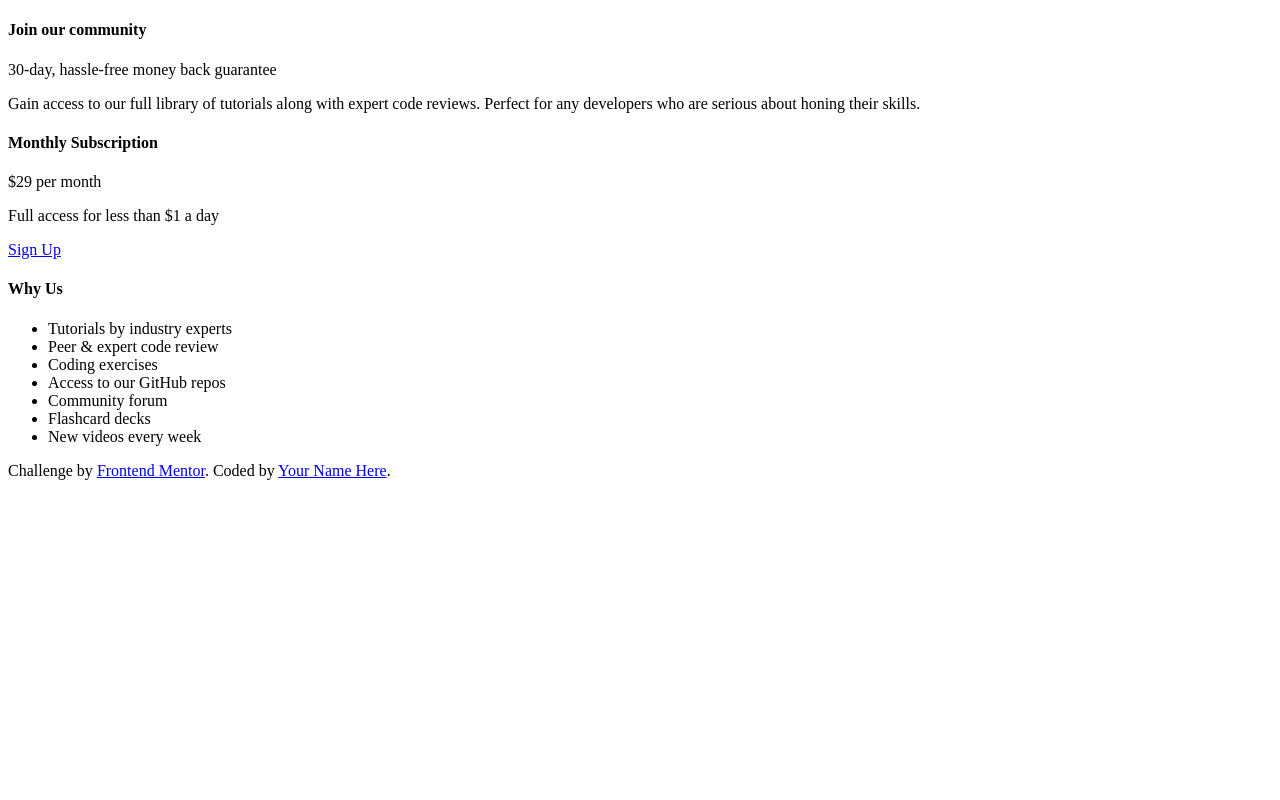
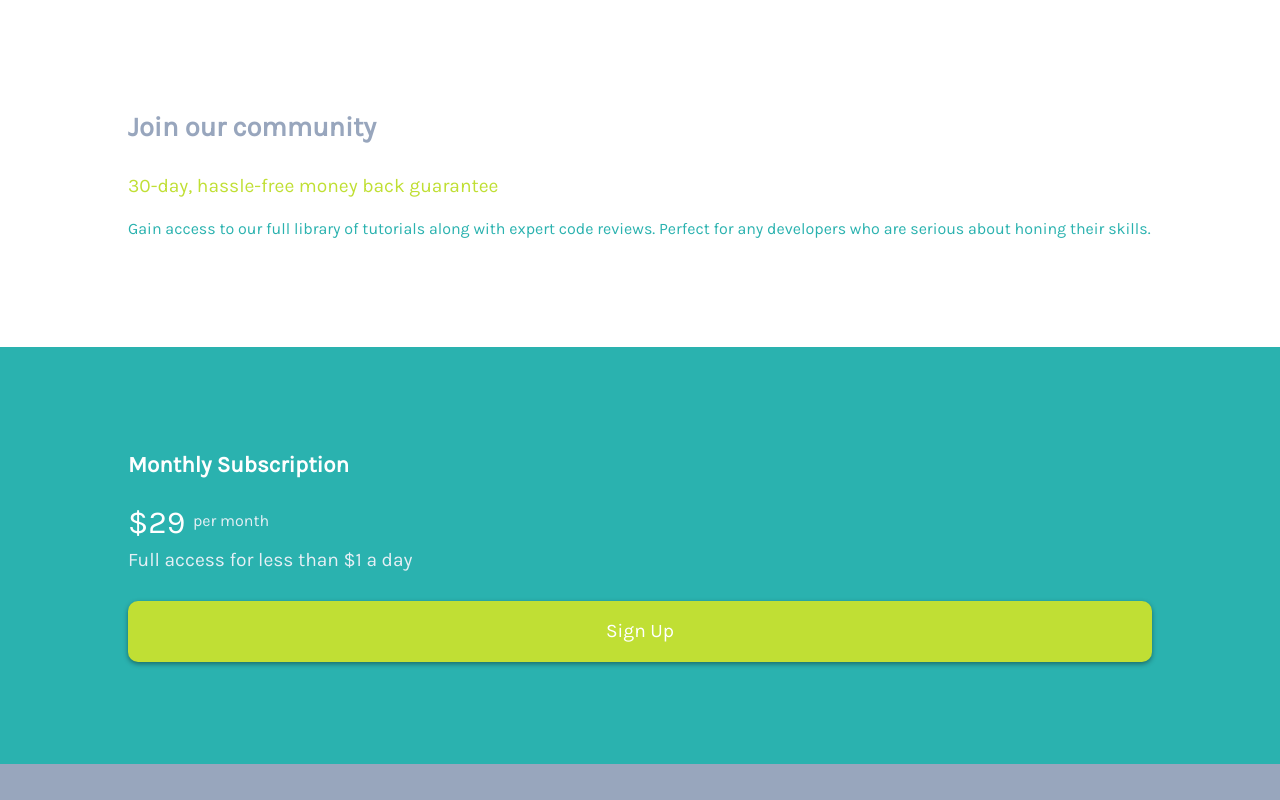
Before and after one commit to Phrukey/Single-price-grid-component-master, a plain HTML site: page index.html in a window 1280 px wide. Shown: the top 800 px of the page. Drawn offline with Linux system fonts and the light colour scheme.

Commit message:
monile first styling

```diff
--- a/CSS/style.css
+++ b/CSS/style.css
@@ -0,0 +1,89 @@
+* {
+  margin: 0;
+  padding: 0;
+  box-sizing: border-box;
+}
+
+body {
+  font-size: 16px;
+  color: white;
+  line-height: 2rem;
+  font-family: Karla, sans-serif;
+}
+
+.container {
+  width: 80%;
+  margin: auto;
+  padding-top: 8%;
+  padding-bottom: 8%;
+}
+.section-1 h4 {
+  color: hsl(218, 22%, 67%);
+  font-weight: 700;
+  padding-bottom: 5px;
+  font-size: 1.7rem;
+}
+.section-1 .heading {
+  line-height: 3.2rem;
+}
+
+.section-1 .heading p {
+   color: hsl(71, 73%, 54%);
+  font-size: 1.2rem;
+  line-height: 1.5rem;
+}
+
+.section-1 p {
+   color: hsl(179, 62%, 43%);
+   padding-top: 15px;
+
+  }
+/* section 2 */
+.section-2 {
+  background: hsl(179, 62%, 43%);
+}
+.section-2 p {
+  color: hsl(204, 43%, 93%);
+  font-size: 1.2rem;
+}
+
+.section-2 span {
+  font-size: 2rem;
+  font-weight: 400;
+  color: #ffffff;
+}
+
+.section-2 h4 {
+  padding-bottom: 1.5rem;
+  font-size: 1.4rem;
+}
+
+.section-2 a {
+  display: block;
+  text-align: center;
+  text-decoration: none;
+  border-radius: 10px;
+  font-size: 1.2rem;
+  padding: 0.75em;
+  color: white;
+  background: hsl(71, 73%, 54%);
+  margin-top: 25px;
+  box-shadow: 0px 2px 5px 0 rgb(0, 0, 0,0.4);
+}
+
+/* Section 3 */
+.section-3 {
+  background: hsl(218, 22%, 67%);
+  /* padding: 8%; */
+}
+.section-3 h4 {
+  font-size: 1.3rem;
+  padding-bottom: 20px;
+}
+
+.section-3 ul {
+  list-style: none;
+  line-height: 1.7rem;
+  color: hsl(204, 43%, 93%);
+
+}
--- a/index.html
+++ b/index.html
@@ -6,6 +6,7 @@
 
   <link rel="icon" type="image/png" sizes="32x32" href="./images/favicon-32x32.png">
   <link rel="stylesheet" href="CSS/style.css">
+  <link href="https://fonts.googleapis.com/css2?family=Karla&display=swap" rel="stylesheet">
 
   <title>Frontend Mentor | Single Price Grid Component</title>
 
@@ -14,24 +15,35 @@
 <body>
     <main>
       <section class="section-1">
+        <div class="container">
+          <div class="heading">
             <h4>Join our community</h4>
 
             <p> 30-day, hassle-free money back guarantee</p>
-
+          </div>
           <p>
           Gain access to our full library of tutorials along with expert code reviews.
           Perfect for any developers who are serious about honing their skills.</p>
+        </div>
       </section>
-      <section class="sedction-2">
+
+
+      <section class="section-2">
+        <div class="container">
+          <div class="heading">
             <h4>Monthly Subscription</h4>
 
-        <p>&dollar;29 per month</p>
-
+            <p> <span>&dollar;29 </span> <sup> per month </sup></p>
+          </div>
           <p>Full access for less than &dollar;1 a day</p>
 
           <a href="#"> Sign Up</a>
+        </div>
       </section>
+
+
       <section class="section-3">
+       <div class="container">
           <h4>Why Us</h4>
 
           <ul>
@@ -43,15 +55,10 @@
             <li>Flashcard decks</li>
             <li>New videos every week</li>
           </ul>
-
+        </div>
       </section>
     </main>
 
-  <footer>
-    <p class="attribution">
-      Challenge by <a href="https://www.frontendmentor.io?ref=challenge" target="_blank">Frontend Mentor</a>.
-      Coded by <a href="#">Your Name Here</a>.
-    </p>
-  </footer>
+
 </body>
 </html>
```
Lines whose indentation alone changed are shown as unchanged.
